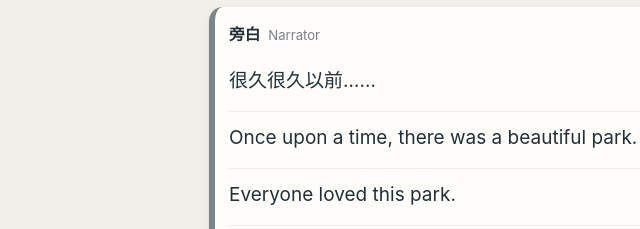
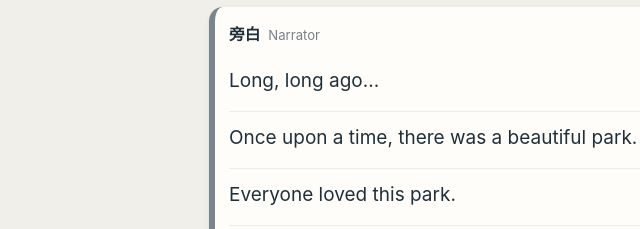
Before and after one commit to eapbye/smoke-free-park, a plain HTML site: page index.html in a window 1280 px wide. Shown: the part 240-469 px from the top of the page, 91-731 px from the left. Drawn offline with Linux system fonts and the light colour scheme.

Commit message:
Update index.html

```diff
--- a/index.html
+++ b/index.html
@@ -184,7 +184,7 @@ const ROLES = {
 const RAW = `
 # Scene 1 | A Beautiful Park | 美麗的公園
 ~ 白雪公主、小紅帽、灰姑娘在公園散步，大野狼偷偷走進來。
-N: 很久很久以前…… | Once upon a time, there was a beautiful park. = 有一座美麗的公園。 | Everyone loved this park. = 大家都很喜歡這座公園。 | One day, three fairy-tale friends came here. = 有一天，三位童話朋友來到這裡。 | But something unusual happened! = 但是，不尋常的事情發生了！
+N: Long, long ago... = 很久很久以前…… | Once upon a time, there was a beautiful park. = 有一座美麗的公園。 | Everyone loved this park. = 大家都很喜歡這座公園。 | One day, three fairy-tale friends came here. = 有一天，三位童話朋友來到這裡。 | But something unusual happened! = 但是，不尋常的事情發生了！
 ~ 大野狼從口袋拿出香菸，做出抽菸動作。
 W: Ha! Ha! = 哈！哈！ | What a nice day for a smoke! = 真是適合抽根菸的好天氣！
 SW: Oh, no! Mr. Wolf! = 噢，不！大野狼先生！ | Look at the sign! = 你看那個告示牌！ | No smoking here! = 這裡禁止吸菸！
```
